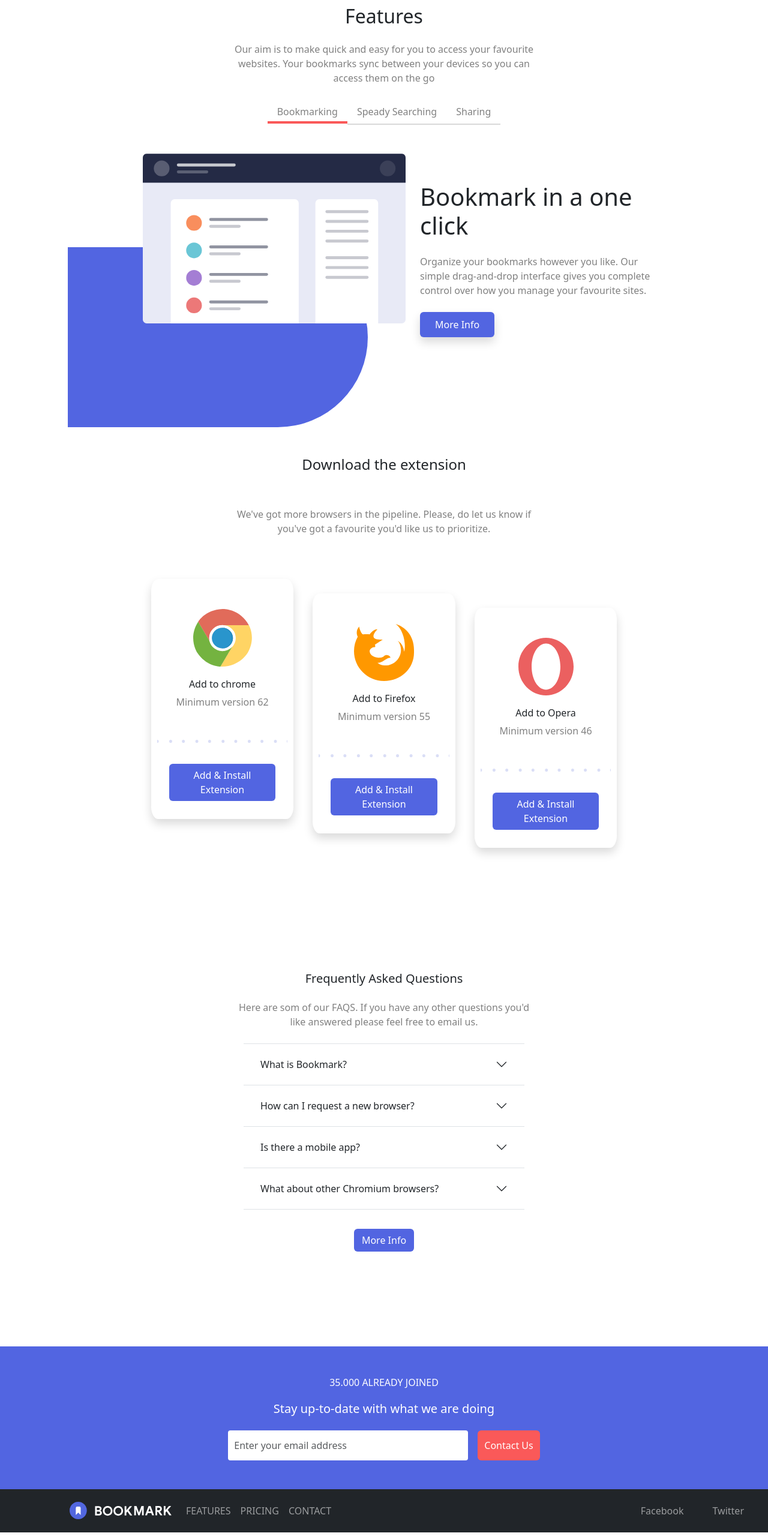
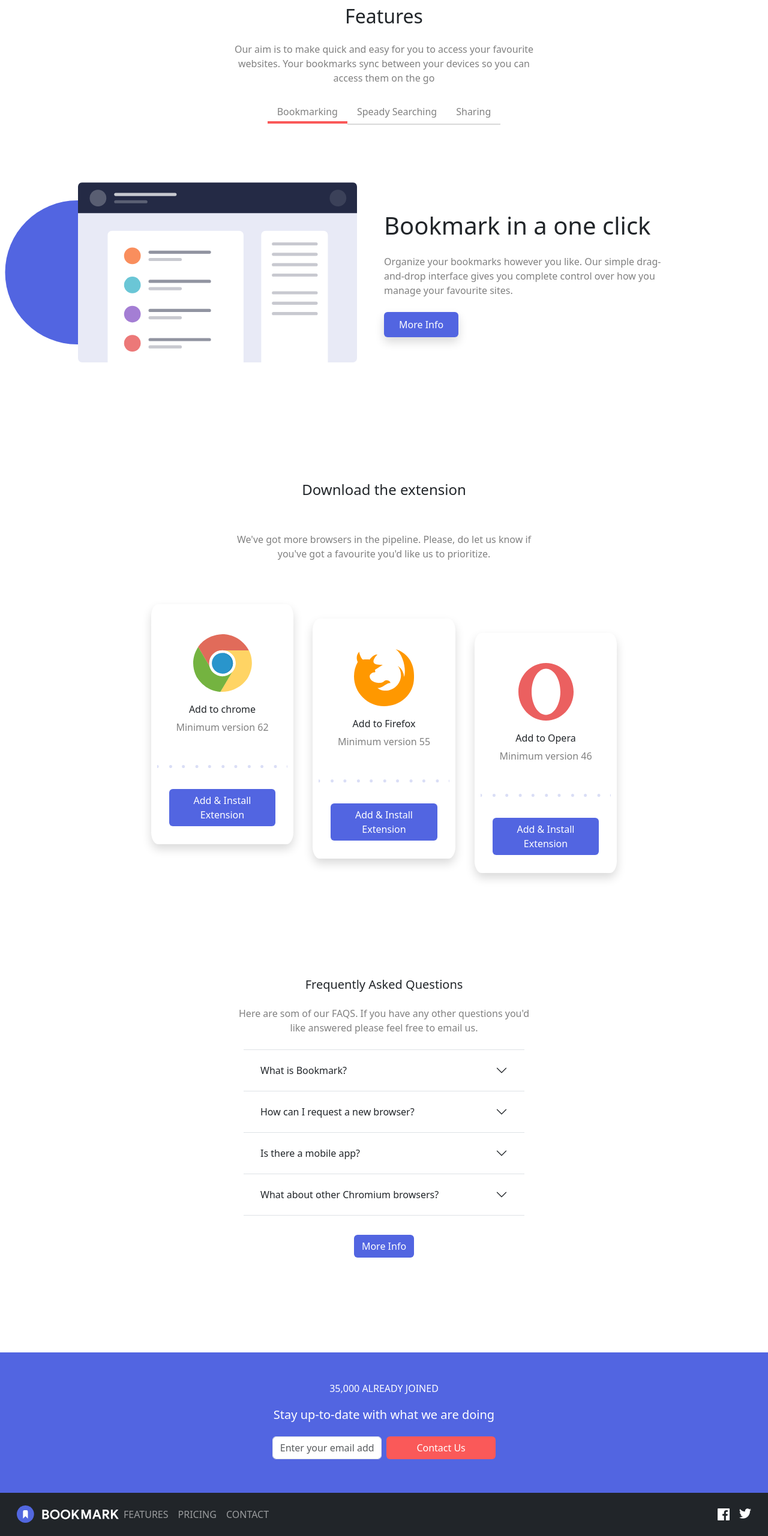
Before and after one commit to laligb/sprint1.2, a website: page index.html in a window 1280 px wide. Shown: the part 792-3352 px from the top of the page at 60% size. Drawn offline with nearby package versions, Linux system fonts and the light colour scheme.

Commit message:
footer design down for mobile screen

```diff
--- a/components/footer.html
+++ b/components/footer.html
@@ -1,22 +1,10 @@
-<footer class="">
-  <nav class="navbar navbar-expand-lg navbar-dark bg-dark p-3">
-    <a class="navbar-brand logo-light" href="#"></a>
+<nav
+  class="navbar navbar-expand-lg navbar-dark bg-dark p-3 flex-column align-items-center flex-lg-row"
+>
+  <a class="navbar-brand logo-light mx-auto mx-lg-0 mb-3 mb-lg-0" href="#"></a>
 
-    <button
-      class="navbar-toggler"
-      type="button"
-      data-toggle="collapse"
-      data-target="#navbarNav2"
-      aria-controls="navbarNav2"
-      aria-expanded="false"
-      aria-label="Toggle navigation"
-    >
-      <span class="navbar-toggler-icon"></span>
-    </button>
-
-    <div class="collapse navbar-collapse" id="navbarNav2">
-      <ul class="navbar-nav">
-        <li class="nav-item active">
+  <ul class="navbar-nav flex-column flex-lg-row text-center mb-3 mb-lg-0">
+    <li class="nav-item">
       <a class="nav-link" href="#">FEATURES</a>
     </li>
     <li class="nav-item">
@@ -26,17 +14,15 @@
       <a class="nav-link" href="#">CONTACT</a>
     </li>
   </ul>
-    </div>
 
-    <div class="collapse navbar-collapse" id="navbarNav3">
-      <ul class="navbar-nav ms-auto">
-        <li class="nav-item active">
-          <a class="nav-link px-4" href="#">Facebook</a>
+  <ul
+    class="navbar-nav d-flex justify-content-center align-items-center flex-row gap-3 ms-lg-auto"
+  >
+    <li class="nav-item">
+      <a class="nav-link facebook" href="#"></a>
     </li>
     <li class="nav-item">
-          <a class="nav-link px-4" href="#">Twitter</a>
+      <a class="nav-link twitter" href="#"></a>
     </li>
   </ul>
-    </div>
 </nav>
-</footer>
--- a/components/section2.html
+++ b/components/section2.html
@@ -22,13 +22,13 @@
     </ul>
   </div>
 
-  <div class="row mx-5">
-    <div class="col-6">
-      <div class="screen-img-2 ms-5">
-        <div class="arc-left"></div>
+  <div class="row mt-5">
+    <div class="col-lg-6 col-sm-12">
+      <div class="screen-img-2 mob-screen-img-2">
+        <div class="arc-left arc-2"></div>
       </div>
     </div>
-    <div class="col-5">
+    <div class="col-lg-6 col-sm-12">
       <h1 class="mb-4 mt-5">Bookmark in a one click</h1>
       <p class="mb-4">
         Organize your bookmarks however you like. Our simple drag-and-drop
--- a/components/section3.html
+++ b/components/section3.html
@@ -1,5 +1,5 @@
 <section class="row d-flex justify-content-center text-center section3">
-  <div class="col-10 justify-content-center">
+  <div class="col-lg-10 col-sm-12 justify-content-center">
     <h4 class="">Download the extension</h4>
     <div class="row d-flex justify-content-center">
       <p class="col-8 mb-4 p-5">
@@ -8,21 +8,21 @@
       </p>
     </div>
     <div class="row justify-content-center">
-      <div class="col-3 card mx-3 shadow">
+      <div class="col-lg-3 col-sm-12 card mx-3 mb-sm-3 shadow">
         <div class="card-image img-chrome"></div>
         <h6>Add to chrome</h6>
         <p>Minimum version 62</p>
         <div class="dots"></div>
         <button class="btn btn-custom-primary">Add & Install Extension</button>
       </div>
-      <div class="col-3 card mx-3 shadow m-4">
+      <div class="col-lg-3 col-sm-12 card mx-3 shadow mt-lg-4 mb-sm-3">
         <div class="card-image img-firefox"></div>
         <h6>Add to Firefox</h6>
         <p>Minimum version 55</p>
         <div class="dots"></div>
         <button class="btn btn-custom-primary">Add & Install Extension</button>
       </div>
-      <div class="col-3 card mx-3 shadow m-5">
+      <div class="col-lg-3 col-sm-12 card mx-3 shadow mt-lg-5 mb-sm-3">
         <div class="card-image img-opera"></div>
         <h6>Add to Opera</h6>
         <p>Minimum version 46</p>
--- a/components/section5.html
+++ b/components/section5.html
@@ -1,16 +1,21 @@
-<section
-  class="row d-flex flex-column align-items-center text-center section-contact mb-0 pb-5"
->
-  <p class="mt-5 mb-1">35.000 ALREADY JOINED</p>
+<section class="d-flex flex-column align-items-center text-center pb-5 mb-0">
+  <p class="mt-5 mb-1">35,000 ALREADY JOINED</p>
   <h5 class="mt-3">Stay up-to-date with what we are doing</h5>
-  <form class="d-flex justify-content-center email-form mt-3">
+
+  <form class="row justify-content-center gx-2 mt-3">
+    <div class="col-lg-6 col-sm-12 mb-2">
       <input
         type="email"
-      class="form-control email-input"
+        class="form-control"
         placeholder="Enter your email address"
+        required
       />
-    <button type="submit" class="btn btn-custom-secondary button-form ms-3">
+    </div>
+
+    <div class="col-lg-6 col-sm-12 mb-2">
+      <button type="submit" class="btn btn-custom-secondary w-100">
         Contact Us
       </button>
+    </div>
   </form>
 </section>
--- a/index.html
+++ b/index.html
@@ -19,10 +19,9 @@
       <div id="section3"></div>
       <div id="section4"></div>
     </div>
+    <div id="section5" class="container-fluid section-contact"></div>
 
-    <div id="section5"></div>
-
-    <div id="footer"></div>
+    <footer id="footer" class="container-fluid bg-dark"></footer>
   </body>
 </html>
 <script
--- a/scss/components/_buttons.scss
+++ b/scss/components/_buttons.scss
@@ -27,8 +27,9 @@
 
 .email-form {
   height: 50px;
+
   .email-input {
-    width: 400px;
+    // width: 400px;
     padding: 10px;
     border-radius: 4px;
     border: none;
@@ -37,3 +38,22 @@
     padding: 10px;
   }
 }
+
+.facebook {
+  background-image: url("../../assets/icon-facebook.svg");
+  background-repeat: no-repeat;
+  width: 20px;
+  height: 20px;
+  background-size: contain;
+}
+
+.twitter {
+  background-image: url("../../assets/icon-twitter.svg");
+  background-repeat: no-repeat;
+  width: 20px;
+  height: 20px;
+  background-size: contain;
+}
+
+@media screen and (max-width: 780px) {
+}
--- a/scss/components/_cards.scss
+++ b/scss/components/_cards.scss
@@ -6,6 +6,8 @@
   border: none;
   padding: 30px;
   border-radius: 5%;
+  max-width: 300px;
+  margin-bottom: 20px;
 
   .dots {
     background-image: url("../../assets/bg-dots.svg");
--- a/scss/components/_images.scss
+++ b/scss/components/_images.scss
@@ -1,6 +1,24 @@
 @import "../abstracts/variables";
 
+.logo {
+  background-image: url("..//../assets/logo-bookmark.svg");
+  min-width: 200px;
+  height: 30px;
+  background-repeat: no-repeat;
+}
+
+.logo-light {
+  background-image: url("..//../assets/logo-bookmark-light.svg");
+  min-width: 170px;
+  height: 30px;
+  background-size: contain;
+  background-repeat: no-repeat;
+  margin-left: 100px;
+}
+
+// Images screen
 .screen-img {
+  display: block;
   background-image: url("..//../assets/illustration-hero.svg");
   background-size: cover;
   // width: 500px;
@@ -20,27 +38,13 @@
   }
 }
 
-.logo {
-  background-image: url("..//../assets/logo-bookmark.svg");
-  min-width: 200px;
-  height: 30px;
-  background-repeat: no-repeat;
-}
-
-.logo-light {
-  background-image: url("..//../assets/logo-bookmark-light.svg");
-  min-width: 170px;
-  height: 30px;
-  background-size: contain;
-  background-repeat: no-repeat;
-  margin-left: 100px;
-}
-
 .screen-img-2 {
+  display: block;
+  margin: 0 auto;
   background-image: url("..//../assets/illustration-features-tab-1.svg");
   background-size: contain;
-  max-width: 500px;
-  height: 200%;
+
+  height: 100%;
   position: relative;
   background-repeat: no-repeat;
 
@@ -51,16 +55,16 @@
     position: absolute;
     left: 0;
     top: 50%;
-    transform: translate(-25%, -50%);
-    border-radius: 0pc 50pc 50pc 0;
-    z-index: -1;
+    transform: translate(-50%, -30%);
+    border-radius: 0 50pc 50pc 0;
+    z-index: -10;
   }
 }
 
 // Mobile image
 .mob-screen-img {
   display: none;
-  background-image: url("../../assets/illustration-hero.svg");
+  background-image: url("..//../assets/illustration-hero.svg");
   background-size: contain;
   background-repeat: no-repeat;
   height: 300px;
@@ -80,12 +84,68 @@
   }
 }
 
+.mob-screen-img-2 {
+  display: none;
+  background-image: url("..//../assets/illustration-features-tab-1.svg");
+  background-size: contain;
+  background-repeat: no-repeat;
+  height: 300px;
+  width: 100%;
+  position: relative;
+
+  .arc-2 {
+    width: 100%;
+    background-color: $primary-color;
+    height: 80%;
+    position: absolute;
+    left: 0%;
+    top: 50%;
+    transform: translate(-25%, -50%);
+    border-radius: 50pc 0 0 50pc;
+    z-index: -10;
+  }
+}
+
+.facebook {
+  background-image: url("../../assets/icon-facebook.svg");
+  background-repeat: no-repeat;
+  width: 20px;
+  height: 20px;
+  background-size: contain;
+}
+
+.twitter {
+  background-image: url("../../assets/icon-twitter.svg");
+  background-repeat: no-repeat;
+  width: 20px;
+  height: 20px;
+  background-size: contain;
+}
+
 @media screen and (max-width: 780px) {
   .screen-img {
+    display: none;
+  }
+
+  .screen-img-2 {
     display: none;
   }
 
   .mob-screen-img {
     display: block;
   }
+
+  .mob-screen-img-2 {
+    display: block;
+  }
 }
+
+@media screen and (min-width: 781px) {
+  .mob-screen-img-2 {
+    display: none;
+  }
+
+  .screen-img-2 {
+    display: block;
+  }
+}
```
Also changed, not shown: css/main.css, 1 other file. Lines whose indentation alone changed are shown as unchanged.
